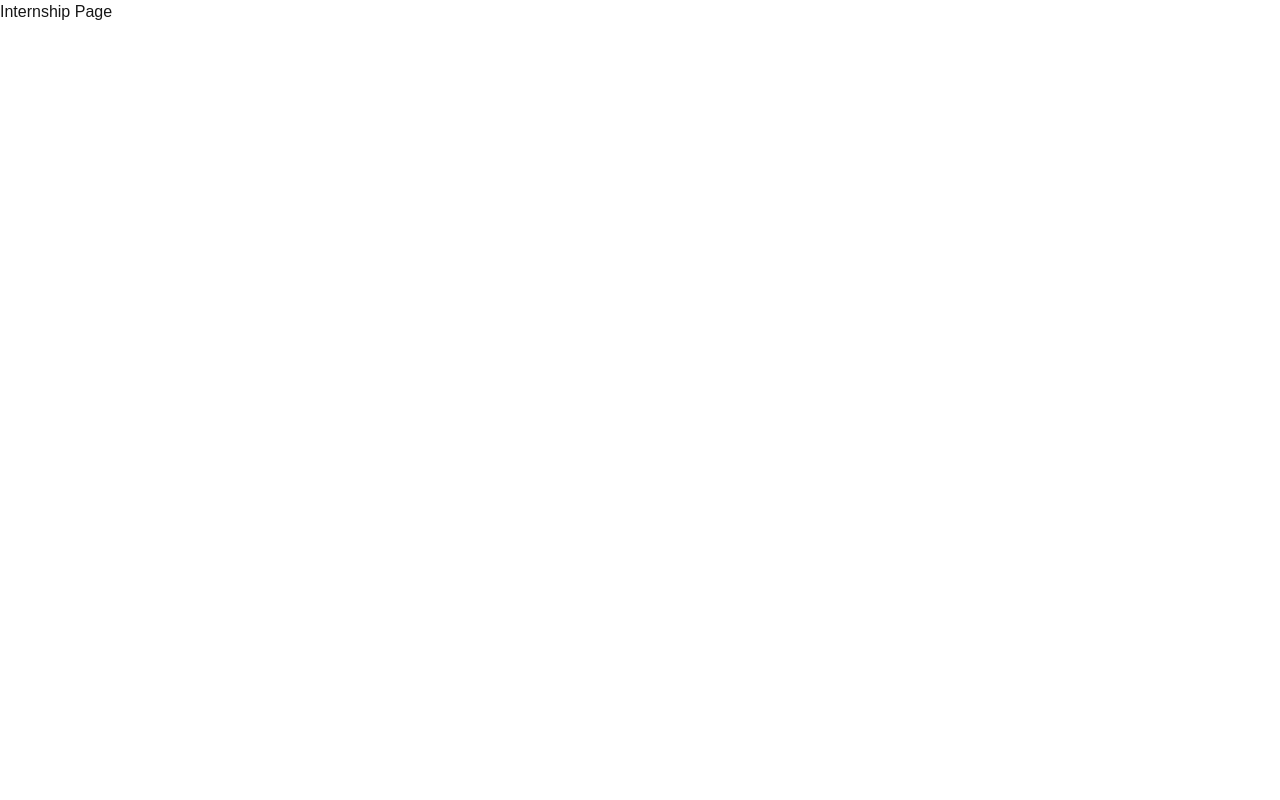
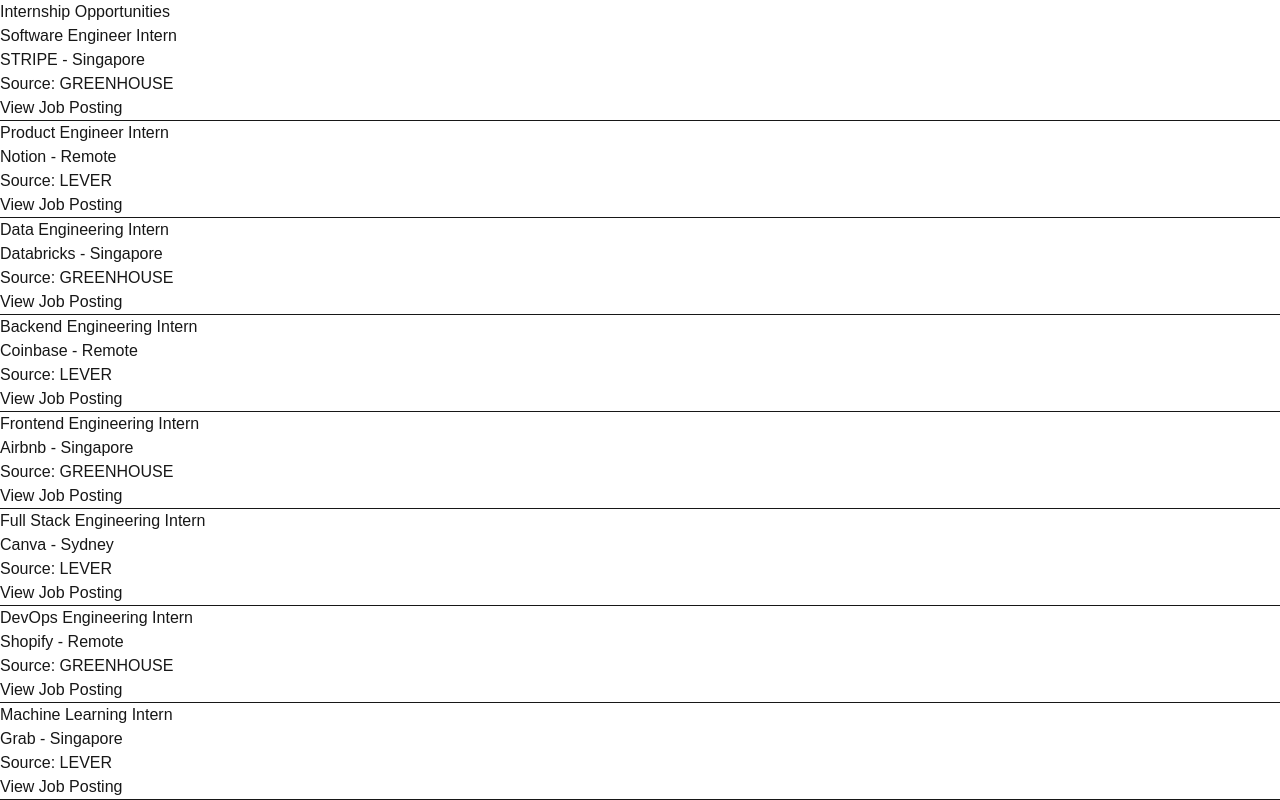
Before and after one commit to Swayam4717/internship-aggregator, a Next.js app in the folder internship-aggregator/: page /internship in a window 1280 px wide. Built offline with nearby package versions, Linux system fonts and the light colour scheme.

Commit message:
Render Mock Internship Data

```diff
--- a/internship-aggregator/app/internship/page.tsx
+++ b/internship-aggregator/app/internship/page.tsx
@@ -1,3 +1,120 @@
+import type {JobPost} from "@/types/jobs";
+const MOCK_JOBS: JobPost[] = [
+    {
+        id: "1",
+        source: "GREENHOUSE",
+        company: "STRIPE",
+        title: "Software Engineer Intern",
+        location: "Singapore",
+        remoteType: "ONSITE",
+        postURL: "https://www.stripe.com/careers/software-engineer-intern",
+        ingestedAt: "2024-06-01T12:00:00Z",
+        postedAt: "2024-05-30T12:00:00Z",
+        hashKey: "stripe-software-engineer-intern-1"
+
+    },
+    {
+        id: "2",
+        source: "LEVER",
+        company: "Notion",
+        title: "Product Engineer Intern",
+        location: "Remote",
+        remoteType: "REMOTE",
+        postURL: "https://www.notion.com/careers/product-engineer-intern",
+        ingestedAt: "2024-06-02T12:00:00Z",
+        postedAt: "2024-06-01T12:00:00Z",
+        hashKey: "notion-product-engineer-intern-2"
+    },
+    {
+    id: "3",
+    source: "GREENHOUSE",
+    company: "Databricks",
+    title: "Data Engineering Intern",
+    location: "Singapore",
+    remoteType: "HYBRID",
+    postUrl: "https://boards.greenhouse.io/databricks/jobs/3",
+    ingestedAt: "2026-02-14T09:10:00.000Z",
+    postedAt: "2026-02-08T00:00:00.000Z",
+    hashKey: "databricks-data-engineering-intern-singapore"
+  },
+  {
+    id: "4",
+    source: "LEVER",
+    company: "Coinbase",
+    title: "Backend Engineering Intern",
+    location: "Remote",
+    remoteType: "REMOTE",
+    postUrl: "https://jobs.lever.co/coinbase/4",
+    ingestedAt: "2026-02-14T09:15:00.000Z",
+    postedAt: "2026-02-13T00:00:00.000Z",
+    hashKey: "coinbase-backend-engineering-intern-remote"
+  },
+  {
+    id: "5",
+    source: "GREENHOUSE",
+    company: "Airbnb",
+    title: "Frontend Engineering Intern",
+    location: "Singapore",
+    remoteType: "HYBRID",
+    postUrl: "https://boards.greenhouse.io/airbnb/jobs/5",
+    ingestedAt: "2026-02-14T09:20:00.000Z",
+    postedAt: "2026-02-09T00:00:00.000Z",
+    hashKey: "airbnb-frontend-engineering-intern-singapore"
+  },
+  {
+    id: "6",
+    source: "LEVER",
+    company: "Canva",
+    title: "Full Stack Engineering Intern",
+    location: "Sydney",
+    remoteType: "ONSITE",
+    postUrl: "https://jobs.lever.co/canva/6",
+    ingestedAt: "2026-02-14T09:25:00.000Z",
+    postedAt: "2026-02-11T00:00:00.000Z",
+    hashKey: "canva-fullstack-engineering-intern-sydney"
+  },
+  {
+    id: "7",
+    source: "GREENHOUSE",
+    company: "Shopify",
+    title: "DevOps Engineering Intern",
+    location: "Remote",
+    remoteType: "REMOTE",
+    postUrl: "https://boards.greenhouse.io/shopify/jobs/7",
+    ingestedAt: "2026-02-14T09:30:00.000Z",
+    postedAt: "2026-02-07T00:00:00.000Z",
+    hashKey: "shopify-devops-engineering-intern-remote"
+  },
+  {
+    id: "8",
+    source: "LEVER",
+    company: "Grab",
+    title: "Machine Learning Intern",
+    location: "Singapore",
+    remoteType: "HYBRID",
+    postUrl: "https://jobs.lever.co/grab/8",
+    ingestedAt: "2026-02-14T09:35:00.000Z",
+    postedAt: "2026-02-06T00:00:00.000Z",
+    hashKey: "grab-machine-learning-intern-singapore"
+  }
+];
 export default function InternshipPage() {
-    return <div>Internship Page</div>
+    return(
+        <div>
+            <h1>Internship Opportunities</h1>
+            {MOCK_JOBS.map((job) => (
+                <div key = {job.id}>
+                    <h2>{job.title}</h2>
+                    <p>{job.company} - {job.location}</p>
+                    <p>Source: {job.source}</p>
+                    <a href = {job.postURL} target= "_blank">
+                        View Job Posting
+                    </a>
+                    <hr />
+                </div>
+
+            )
+        )}
+        </div>
+    );
 }
```
